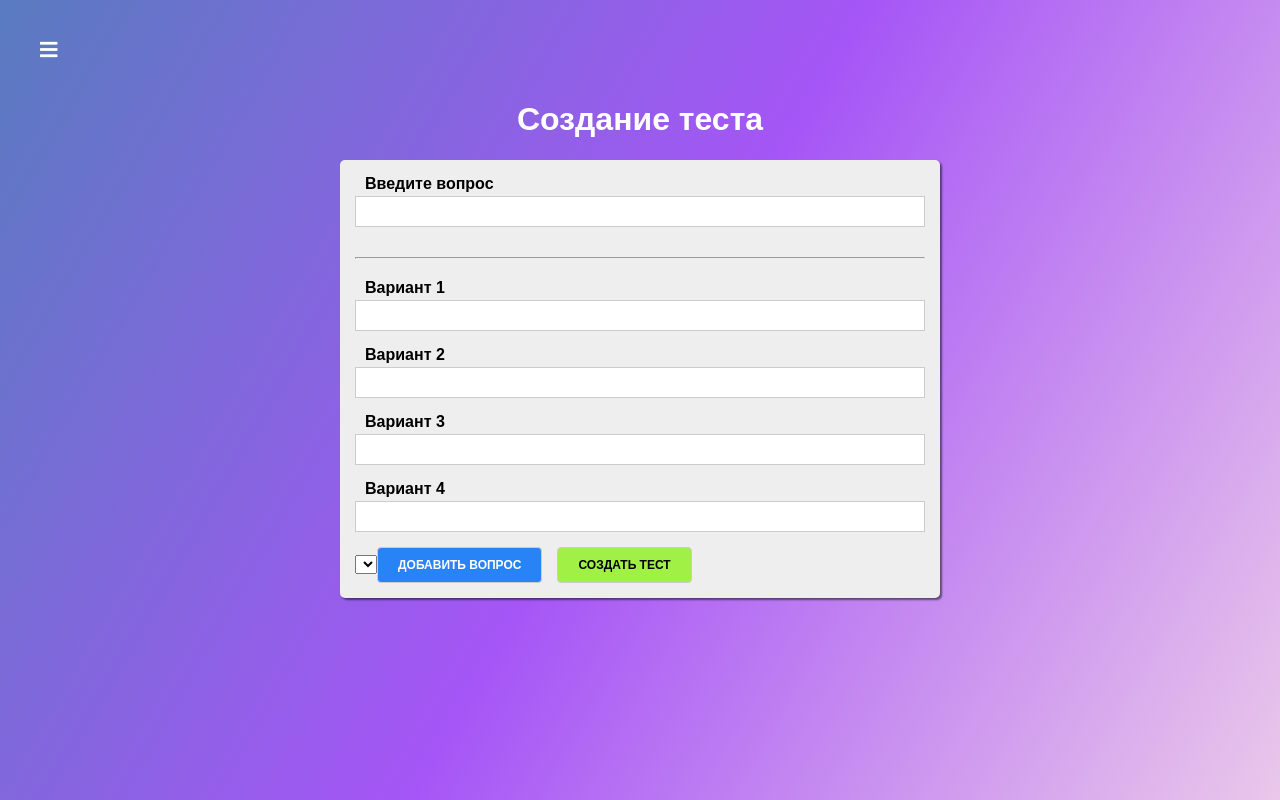
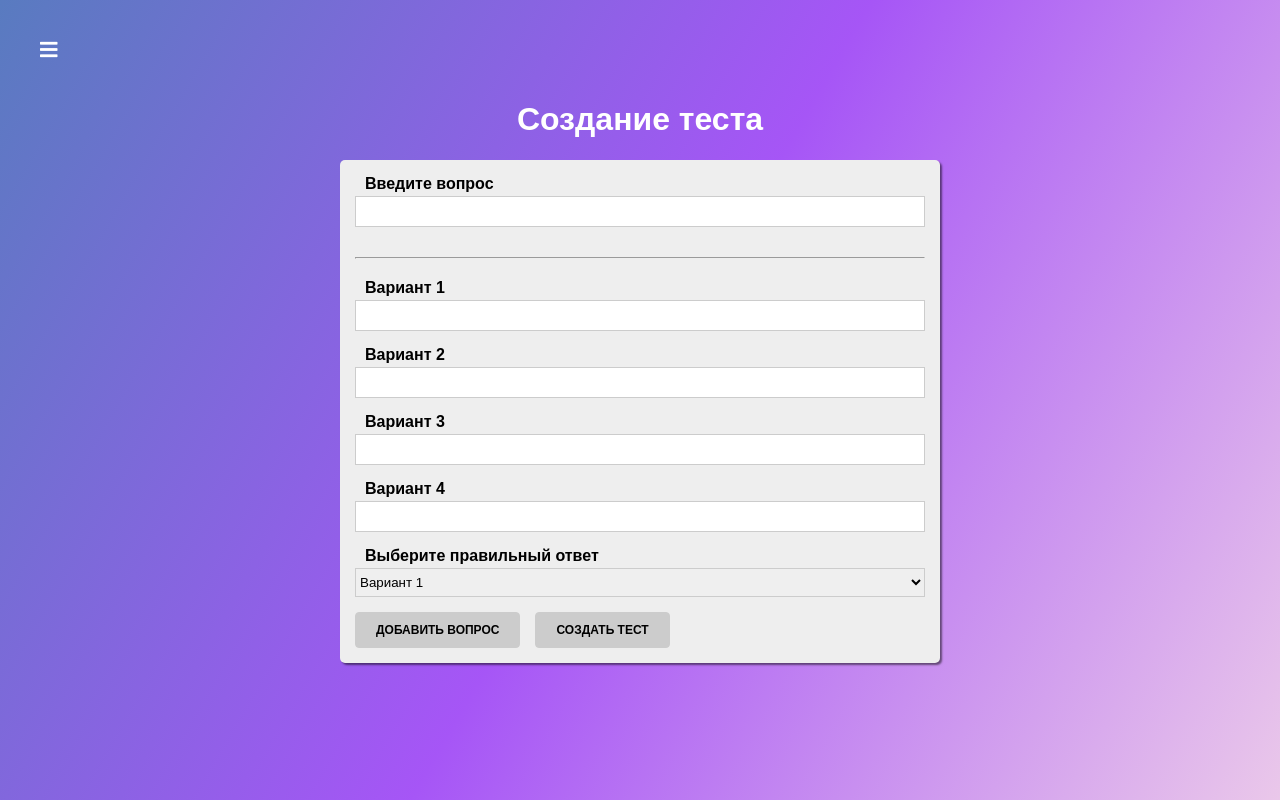
Before and after one commit to Pa-Edem/quiz, a React app: page /quiz-creator in a window 1280 px wide. Built offline with nearby package versions, Linux system fonts and the light colour scheme.

Commit message:
finished forms

```diff
--- a/src/components/Navigation/Drawer/Drawer.css
+++ b/src/components/Navigation/Drawer/Drawer.css
@@ -8,13 +8,13 @@
 	padding: 60px 10px 20px;
 	box-sizing: border-box;
 	background-image: linear-gradient(
-		to left,
-		hsl(0, 0%, 83%) 0%,
-		hsl(0, 0%, 83%) 1%,
-		hsl(0, 0%, 88%) 26%,
-		hsl(0, 0%, 94%) 48%,
-		hsl(0, 0%, 85%) 75%,
-		hsl(0, 0%, 74%) 100%
+		to right,
+		#ff8177 0%,
+		#ff867a 0%,
+		#ff8c7f 21%,
+		#f99185 52%,
+		#cf556c 78%,
+		#b12a5b 100%
 	);
 	transform: translateX(0px);
 	transition: transform 0.22s ease-in;
@@ -36,7 +36,7 @@
 }
 
 .Drawer ul li a {
-	color: #363d54;
+	color: #fff;
 	font-size: 30px;
 	text-decoration: none;
 	position: relative;
--- a/src/containers/QuizCreator/QuizCreator.js
+++ b/src/containers/QuizCreator/QuizCreator.js
@@ -1,7 +1,11 @@
 import React, { Component } from 'react';
 import classes from './QuizCreator.css';
 
-import { createControl } from '../../form/formFramework';
+import {
+	createControl,
+	validate,
+	validateForm,
+} from '../../form/formFramework';
 
 import Button from '../../components/UI/Button/Button';
 import Input from '../../components/UI/Input/Input';
@@ -40,6 +44,8 @@
 export default class QuizCreator extends Component {
 	state = {
 		quiz: [],
+		isFormValid: false,
+		rightAnswerId: 1,
 		formControls: createFormControl(),
 	};
 
@@ -47,15 +53,63 @@
 		event.preventDefault();
 	};
 
-	addQuestionHandler = () => {
-		console.log('ADD_QUESTION');
+	addQuestionHandler = event => {
+		event.preventDefault();
+
+		const quiz = this.state.quiz.concat();
+		const index = quiz.length + 1;
+
+		const {
+			question,
+			option1,
+			option2,
+			option3,
+			option4,
+		} = this.state.formControls;
+
+		const questionItem = {
+			question: question.value,
+			id: index,
+			rightAnswerId: this.state.rightAnswerId,
+			answers: [
+				{ text: option1.value, id: option1.id },
+				{ text: option2.value, id: option2.id },
+				{ text: option3.value, id: option3.id },
+				{ text: option4.value, id: option4.id },
+			],
+		};
+
+		quiz.push(questionItem);
+		this.setState({
+			quiz,
+			isFormValid: false,
+			rightAnswerId: 1,
+			formControls: createFormControl(),
+		});
 	};
 
-	createQuizHandler = () => {
+	createQuizHandler = event => {
+		event.preventDefault();
 		console.log('CREATE_TEST');
+		console.log(this.state.quiz);
+		// TODO Server
 	};
 
-	changeHandler = (value, name) => {};
+	changeHandler = (value, name) => {
+		const formControls = { ...this.state.formControls };
+		const control = { ...formControls[name] };
+
+		control.value = value;
+		control.touched = true;
+		control.valid = validate(control.value, control.validation);
+
+		formControls[name] = control;
+
+		this.setState({
+			formControls,
+			isFormValid: validateForm(formControls),
+		});
+	};
 
 	renderControls() {
 		return Object.keys(this.state.formControls).map((name, index) => {
@@ -78,7 +132,27 @@
 		});
 	}
 
+	selectChangeHandler = event => {
+		this.setState({
+			rightAnswerId: +event.target.value,
+		});
+	};
+
 	render() {
+		const select = (
+			<Select
+				label="Выберите правильный ответ"
+				value={this.state.rightAnswerId}
+				onChange={this.selectChangeHandler}
+				options={[
+					{ text: 'Вариант 1', value: 1 },
+					{ text: 'Вариант 2', value: 2 },
+					{ text: 'Вариант 3', value: 3 },
+					{ text: 'Вариант 4', value: 4 },
+				]}
+			/>
+		);
+
 		return (
 			<div className={classes.QuizCreator}>
 				<div>
@@ -88,13 +162,19 @@
 						className={classes.QuizCreatorForm}
 						onSubmit={this.submitHandler}>
 						{this.renderControls()}
-						{/* TODO доделать вывод селекта */}
-						<select></select>
 
-						<Button type="primary" onClick={this.addQuestionHandler}>
+						{select}
+
+						<Button
+							type="primary"
+							onClick={this.addQuestionHandler}
+							disabled={!this.state.isFormValid}>
 							Добавить вопрос
 						</Button>
-						<Button type="success" onClick={this.createQuizHandler}>
+						<Button
+							type="success"
+							onClick={this.createQuizHandler}
+							disabled={this.state.quiz.length === 0}>
 							Создать тест
 						</Button>
 					</form>
--- a/src/form/formFramework.js
+++ b/src/form/formFramework.js
@@ -7,3 +7,27 @@
 		value: '',
 	};
 }
+
+export function validate(value, validation = null) {
+	if (!validation) {
+		return true;
+	}
+
+	let isValid = true;
+	if (validation.required) {
+		isValid = value.trim() !== '' && isValid;
+	}
+
+	return isValid;
+}
+
+export function validateForm(formControls) {
+	let isFormValid = true;
+
+	for (let control in formControls) {
+		if (formControls.hasOwnProperty(control)) {
+			isFormValid = formControls[control].valid && isFormValid;
+		}
+	}
+	return isFormValid;
+}
```
